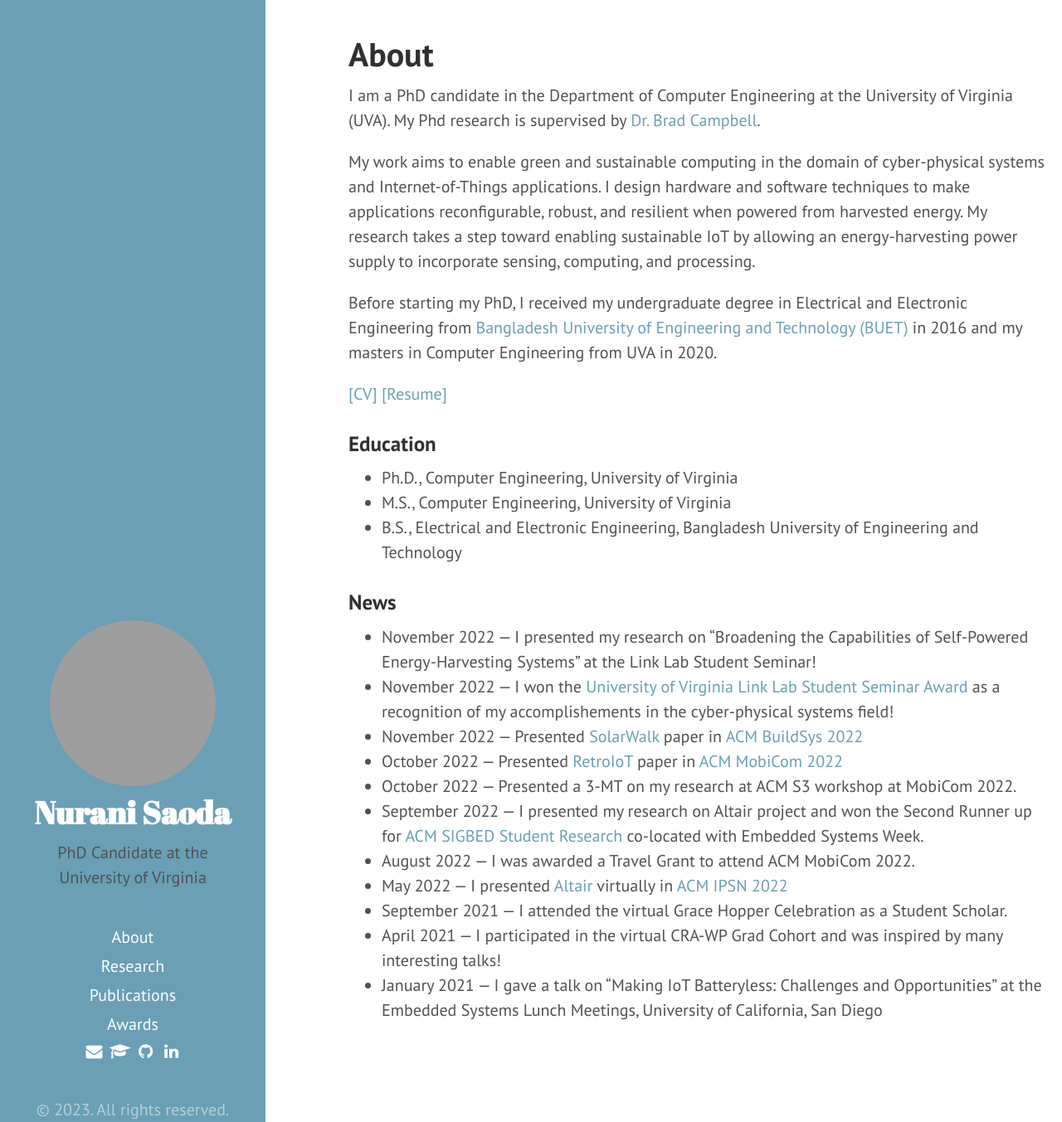
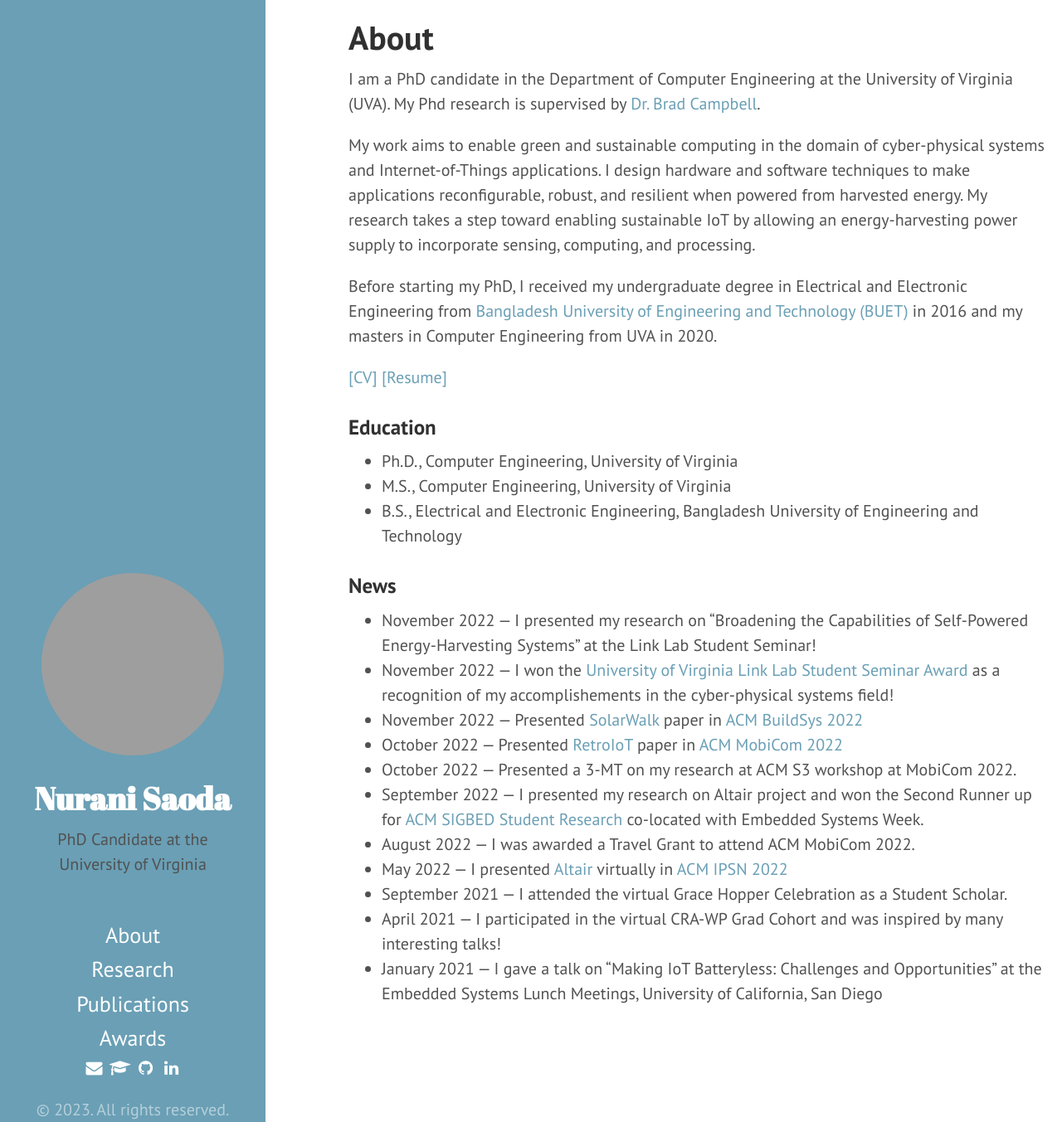
Before and after one commit to nsaoda/nsaoda.github.io, a Jekyll site: the page built from index.md, in a window 1280 px wide and 1353 px high. Shown: the whole window at 83% size. Built offline with Jekyll 4.4.1, drawn with Linux system fonts in a browser that asks for light colours; cached includes are drawn as plain includes; grey boxes are pictures that could not be loaded.

Commit message:
updated sidebar

```diff
--- a/public/css/hyde.css
+++ b/public/css/hyde.css
@@ -74,6 +74,7 @@ html {
 /* Sidebar links */
 .sidebar a {
   color: #fff;
+
 }
 
 /* About section */
@@ -82,7 +83,7 @@ html {
   color:  #515151;
   /*margin-top: 0;*/
   margin-top:0; /* space above the avatar */
-  margin-bottom: -8;
+  margin-bottom: -2;
   font-family: "Abril Fatface", serif;
   /*font-size: 3.25rem;*/
   font-size: 1.9rem;
@@ -90,12 +91,13 @@ html {
 
 /* Sidebar nav */
 .sidebar-nav {
-  margin-bottom: 2rem; /* space below the social icons*/
-  margin-top:  2rem;
+  margin-bottom: 1rem; /* space below the social icons*/
+  margin-top:  2.5rem; /* space above the "about" in sidebar */
 }
 .sidebar-nav-item {
   display: block;
-  line-height: 1.75;
+  line-height: 1.6;
+  font-size: 1.3rem; /* fontsize of sidebar items */
 }
 a.sidebar-nav-item:hover,
 a.sidebar-nav-item:focus {
@@ -130,7 +132,7 @@ a.sidebar-nav-item:focus {
 .content {
   /*padding-top:    4rem;
   padding-bottom: 4rem;*/
-  padding-top:    2rem;
+  padding-top:    1rem;  /* space in the body above "About" */
   padding-bottom: 2rem;
 }
 
@@ -139,8 +141,8 @@ a.sidebar-nav-item:focus {
 /*    max-width: 38rem;
     margin-left: 20rem;
     margin-right: 2rem;*/
-    max-width: 48rem; /* body width increases*/
-    margin-left: 20rem;
+    max-width: 50rem; /* body width increases*/
+    margin-left: 16rem;
     margin-right: 2rem;
   }
 }
@@ -154,8 +156,8 @@ a.sidebar-nav-item:focus {
 
 .avatar {
 
-  width: 10rem;
-  height: 10rem;
+  width: 11rem;
+  height: 11rem;
   border-radius: 100%;
   overflow: hidden;
   display: inline-block;
@@ -163,10 +165,10 @@ a.sidebar-nav-item:focus {
   text-align: center;
   position: relative;
   z-index: 1;
-  margin-bottom: 0rem; /* space between avatar and name */
+  margin-bottom: 1rem; /* space between avatar and name */
   margin-top: 0rem;
-  margin-left: 1rem;
-  margin-right: 3rem;
+  margin-left: 1.5 rem;
+  margin-right: 0rem;
 
 }
 
```
Also changed, not shown: 19 other files.
